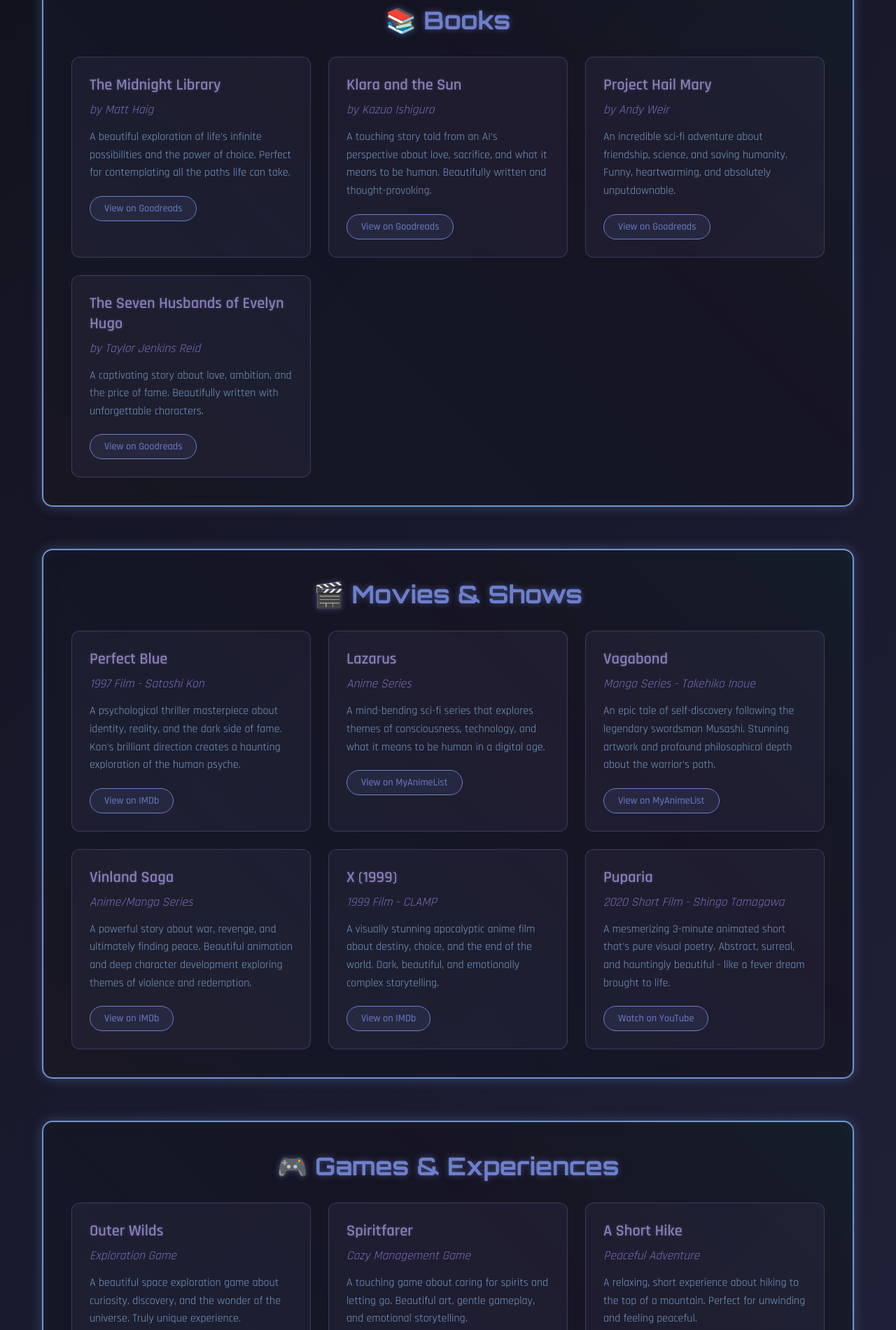
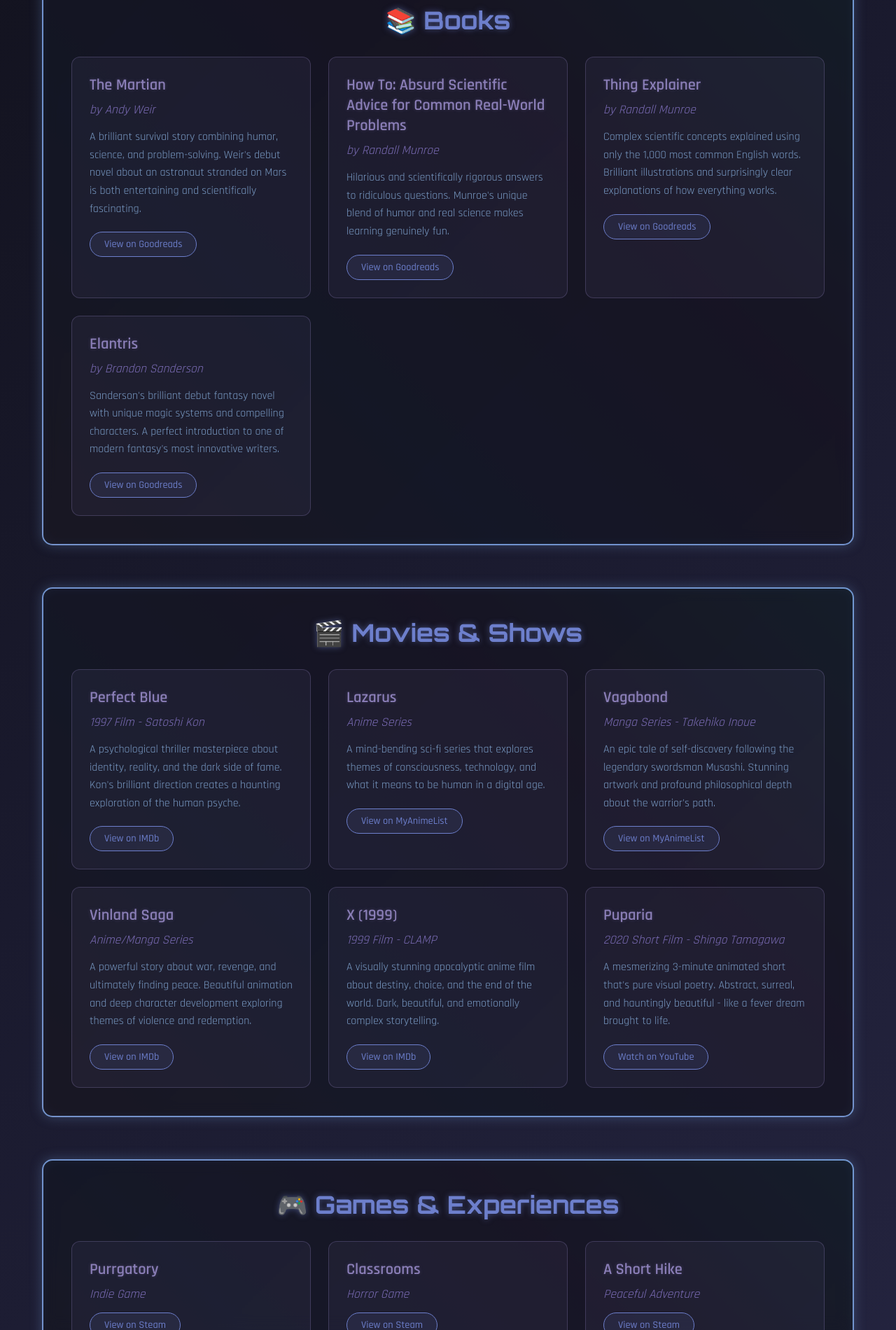
Before and after one commit to arte5craft/Happy-Birthday-Nit, a plain HTML site: page index.html in a window 1280 px wide. Shown: the part 900-2800 px from the top of the page at 70% size. Drawn offline with Linux system fonts and the light colour scheme.

Commit message:
Update index.html

```diff
--- a/index.html
+++ b/index.html
@@ -562,32 +562,32 @@
         <div class="section">
             <h2 class="section-title">📚 Books</h2>
             <div class="items-grid">
-                <div class="item-card">
-                    <div class="item-title">The Midnight Library</div>
-                    <div class="item-author">by Matt Haig</div>
-                    <div class="item-description">A beautiful exploration of life's infinite possibilities and the power of choice. Perfect for contemplating all the paths life can take.</div>
-                    <a href="https://www.goodreads.com/book/show/52578297-the-midnight-library" class="item-link" target="_blank">View on Goodreads</a>
+                                <div class="item-card">
+                    <div class="item-title">The Martian</div>
+                    <div class="item-author">by Andy Weir</div>
+                    <div class="item-description">A brilliant survival story combining humor, science, and problem-solving. Weir's debut novel about an astronaut stranded on Mars is both entertaining and scientifically fascinating.</div>
+                    <a href="https://www.goodreads.com/book/show/18007564-the-martian" class="item-link" target="_blank">View on Goodreads</a>
                 </div>
 
                 <div class="item-card">
-                    <div class="item-title">Klara and the Sun</div>
-                    <div class="item-author">by Kazuo Ishiguro</div>
-                    <div class="item-description">A touching story told from an AI's perspective about love, sacrifice, and what it means to be human. Beautifully written and thought-provoking.</div>
-                    <a href="https://www.goodreads.com/book/show/54120408-klara-and-the-sun" class="item-link" target="_blank">View on Goodreads</a>
+                    <div class="item-title">How To: Absurd Scientific Advice for Common Real-World Problems</div>
+                    <div class="item-author">by Randall Munroe</div>
+                    <div class="item-description">Hilarious and scientifically rigorous answers to ridiculous questions. Munroe's unique blend of humor and real science makes learning genuinely fun.</div>
+                    <a href="https://www.goodreads.com/book/show/43852758-how-to" class="item-link" target="_blank">View on Goodreads</a>
                 </div>
 
                 <div class="item-card">
-                    <div class="item-title">Project Hail Mary</div>
-                    <div class="item-author">by Andy Weir</div>
-                    <div class="item-description">An incredible sci-fi adventure about friendship, science, and saving humanity. Funny, heartwarming, and absolutely unputdownable.</div>
-                    <a href="https://www.goodreads.com/book/show/54493401-project-hail-mary" class="item-link" target="_blank">View on Goodreads</a>
+                    <div class="item-title">Thing Explainer</div>
+                    <div class="item-author">by Randall Munroe</div>
+                    <div class="item-description">Complex scientific concepts explained using only the 1,000 most common English words. Brilliant illustrations and surprisingly clear explanations of how everything works.</div>
+                    <a href="https://www.goodreads.com/book/show/25329850-thing-explainer" class="item-link" target="_blank">View on Goodreads</a>
                 </div>
 
                 <div class="item-card">
-                    <div class="item-title">The Seven Husbands of Evelyn Hugo</div>
-                    <div class="item-author">by Taylor Jenkins Reid</div>
-                    <div class="item-description">A captivating story about love, ambition, and the price of fame. Beautifully written with unforgettable characters.</div>
-                    <a href="https://www.goodreads.com/book/show/32620332-the-seven-husbands-of-evelyn-hugo" class="item-link" target="_blank">View on Goodreads</a>
+                    <div class="item-title">Elantris</div>
+                    <div class="item-author">by Brandon Sanderson</div>
+                    <div class="item-description">Sanderson's brilliant debut fantasy novel with unique magic systems and compelling characters. A perfect introduction to one of modern fantasy's most innovative writers.</div>
+                    <a href="https://www.goodreads.com/book/show/68427.Elantris" class="item-link" target="_blank">View on Goodreads</a>
                 </div>
             </div>
         </div>
@@ -645,70 +645,30 @@
             <h2 class="section-title">🎮 Games & Experiences</h2>
             <div class="items-grid">
                 <div class="item-card">
-                    <div class="item-title">Outer Wilds</div>
-                    <div class="item-author">Exploration Game</div>
-                    <div class="item-description">A beautiful space exploration game about curiosity, discovery, and the wonder of the universe. Truly unique experience.</div>
-                    <a href="https://store.steampowered.com/app/753640/Outer_Wilds/" class="item-link" target="_blank">View on Steam</a>
+                    <div class="item-title">Purrgatory</div>
+                    <div class="item-author">Indie Game</div>
+                    <a href="https://store.steampowered.com/app/1713610/Purrgatory/" class="item-link" target="_blank">View on Steam</a>
                 </div>
 
                 <div class="item-card">
-                    <div class="item-title">Spiritfarer</div>
-                    <div class="item-author">Cozy Management Game</div>
-                    <div class="item-description">A touching game about caring for spirits and letting go. Beautiful art, gentle gameplay, and emotional storytelling.</div>
-                    <a href="https://store.steampowered.com/app/972660/Spiritfarer/" class="item-link" target="_blank">View on Steam</a>
+                    <div class="item-title">Classrooms</div>
+                    <div class="item-author">Horror Game</div>
+                    <a href="https://store.steampowered.com/app/2099110/The_Classrooms/" class="item-link" target="_blank">View on Steam</a>
                 </div>
 
                 <div class="item-card">
                     <div class="item-title">A Short Hike</div>
                     <div class="item-author">Peaceful Adventure</div>
-                    <div class="item-description">A relaxing, short experience about hiking to the top of a mountain. Perfect for unwinding and feeling peaceful.</div>
                     <a href="https://store.steampowered.com/app/1055540/A_Short_Hike/" class="item-link" target="_blank">View on Steam</a>
                 </div>
 
                 <div class="item-card">
                     <div class="item-title">Disco Elysium</div>
                     <div class="item-author">RPG</div>
-                    <div class="item-description">An incredible narrative RPG with brilliant writing and deep character development. A unique gaming experience.</div>
                     <a href="https://store.steampowered.com/app/632470/Disco_Elysium/" class="item-link" target="_blank">View on Steam</a>
                 </div>
             </div>
         </div>
-
-        <!-- Music Section -->
-        <div class="section">
-            <h2 class="section-title">🎵 Music & Podcasts</h2>
-            <div class="items-grid">
-                <div class="item-card">
-                    <div class="item-title">Bon Iver</div>
-                    <div class="item-author">Artist</div>
-                    <div class="item-description">Beautiful, atmospheric music perfect for reflection and contemplation. Start with "22, A Million" or "For Emma, Forever Ago".</div>
-                    <a href="https://open.spotify.com/artist/4LEiUm1SRbFMgfqnQTwUbQ" class="item-link" target="_blank">Listen on Spotify</a>
-                </div>
-
-                <div class="item-card">
-                    <div class="item-title">The Magnus Archives</div>
-                    <div class="item-author">Horror Podcast</div>
-                    <div class="item-description">Brilliant supernatural horror podcast with incredible world-building and storytelling. Perfect for fans of cosmic horror.</div>
-                    <a href="https://rustyquill.com/show/the-magnus-archives/" class="item-link" target="_blank">Listen Here</a>
-                </div>
-
-                <div class="item-card">
-                    <div class="item-title">Radiohead</div>
-                    <div class="item-author">Artist</div>
-                    <div class="item-description">Experimental and emotionally complex music. Try "OK Computer" or "In Rainbows" for something transcendent.</div>
-                    <a href="https://open.spotify.com/artist/4Z8W4fKeB5YxbusRsdQVPb" class="item-link" target="_blank">Listen on Spotify</a>
-                </div>
-
-                <div class="item-card">
-                    <div class="item-title">Philosophy This!</div>
-                    <div class="item-author">Philosophy Podcast</div>
-                    <div class="item-description">Accessible philosophy discussions that make complex ideas understandable and engaging. Great for curious minds.</div>
-                    <a href="https://www.philosophythis.org/" class="item-link" target="_blank">Listen Here</a>
-                </div>
-            </div>
-        </div>
-    </div>
-
 
     <script>
         // Create star field
```
